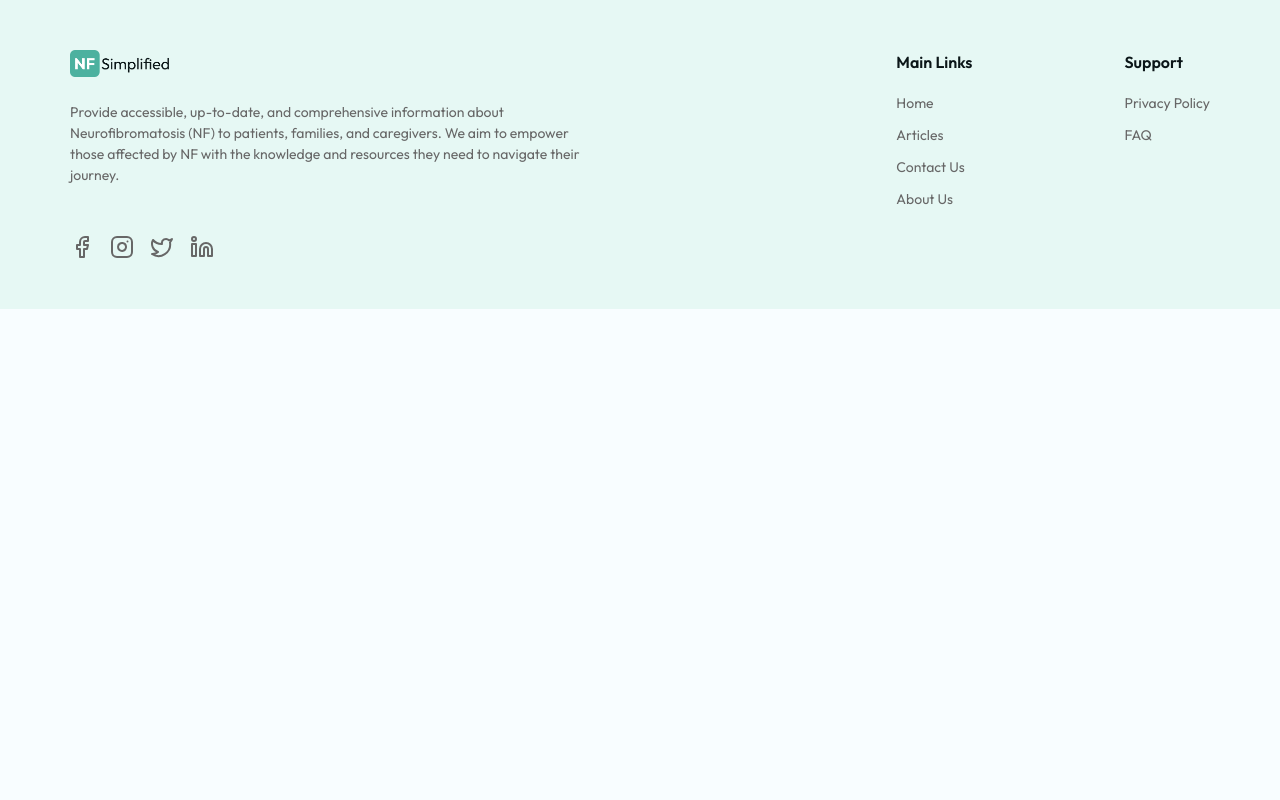
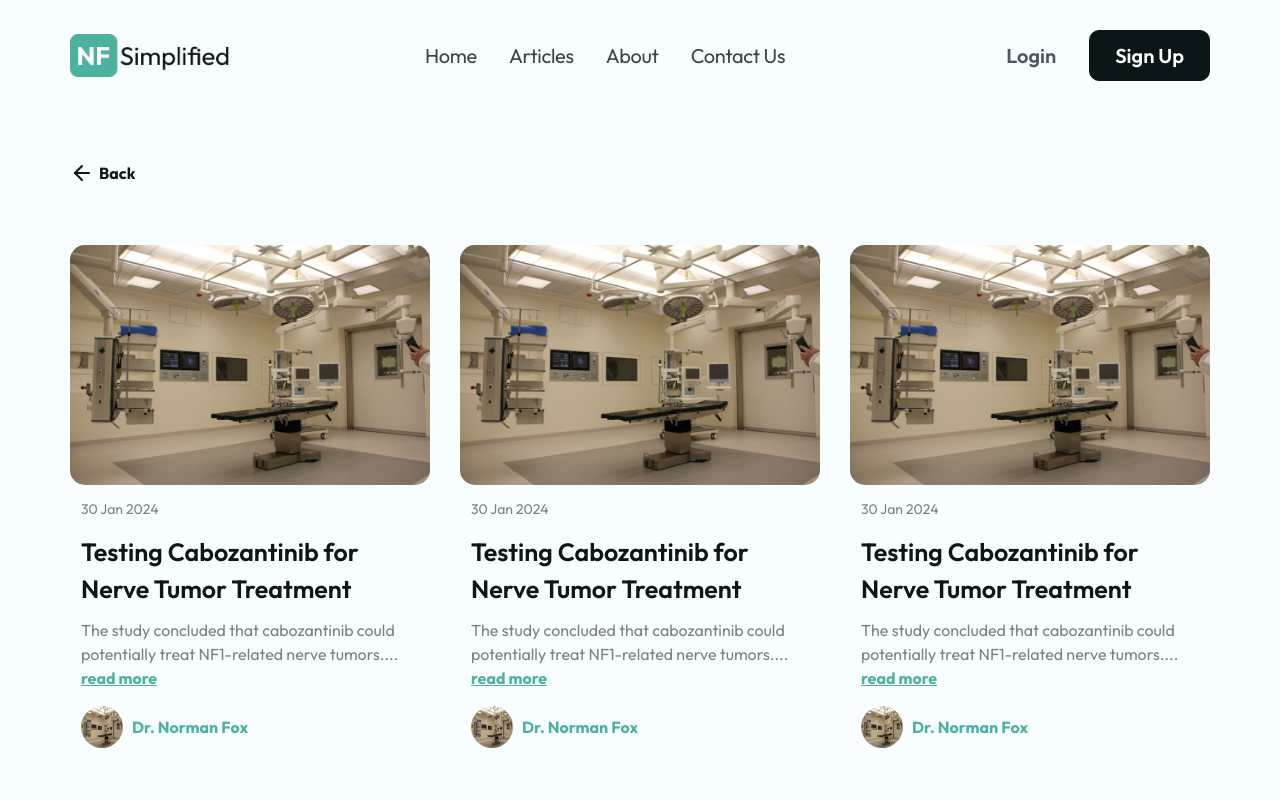
Before and after one commit to kyle94024/NFWebsite, a Next.js app: page /pending-articles in a window 1280 px wide. Shown: the top 800 px of the page. Built offline with nearby package versions, Linux system fonts and the light colour scheme.

Commit message:
pending articles

```diff
--- a/src/app/add-article/page.jsx
+++ b/src/app/add-article/page.jsx
@@ -11,7 +11,10 @@ const AddArticle = () => {
 
             <div className="add-article__content padding">
                 <div className="boxed">
-                    <Link href="/" className="flex items-center gap-2">
+                    <Link
+                        href="/"
+                        className="flex items-center gap-2 font-bold"
+                    >
                         <ArrowLeft />
                         <span> Back</span>
                     </Link>
--- /dev/null
+++ b/src/app/pending-articles/PendingArticlesPage.scss
@@ -0,0 +1,11 @@
+.pending-articles {
+    &__content {
+        padding-top: 5rem;
+        padding-bottom: 8rem;
+        & > .boxed {
+            display: flex;
+            flex-direction: column;
+            gap: 6rem;
+        }
+    }
+}
--- a/src/app/pending-articles/page.jsx
+++ b/src/app/pending-articles/page.jsx
@@ -1,5 +1,152 @@
+import "./PendingArticlesPage.scss";
+import ArticlesListPaginated from "@/components/ArticlesListPaginated/ArticlesListPaginated";
+import img from "../../assets/article-thumbnail.jpeg";
+import Navbar from "@/components/Navbar/Navbar";
+import Link from "next/link";
+import { ArrowLeft } from "lucide-react";
+
+const articles = [
+    {
+        imageUrl: img,
+        date: "30 Jan 2024",
+        title: "Testing Cabozantinib for Nerve Tumor Treatment",
+        summary:
+            "The study concluded that cabozantinib could potentially treat NF1-related nerve tumors....",
+        authorImageUrl: img,
+        authorName: "Dr. Norman Fox",
+    },
+    {
+        imageUrl: img,
+        date: "30 Jan 2024",
+        title: "Testing Cabozantinib for Nerve Tumor Treatment",
+        summary:
+            "The study concluded that cabozantinib could potentially treat NF1-related nerve tumors....",
+        authorImageUrl: img,
+        authorName: "Dr. Norman Fox",
+    },
+    {
+        imageUrl: img,
+        date: "30 Jan 2024",
+        title: "Testing Cabozantinib for Nerve Tumor Treatment",
+        summary:
+            "The study concluded that cabozantinib could potentially treat NF1-related nerve tumors....",
+        authorImageUrl: img,
+        authorName: "Dr. Norman Fox",
+    },
+    {
+        imageUrl: img,
+        date: "30 Jan 2024",
+        title: "Testing Cabozantinib for Nerve Tumor Treatment",
+        summary:
+            "The study concluded that cabozantinib could potentially treat NF1-related nerve tumors....",
+        authorImageUrl: img,
+        authorName: "Dr. Norman Fox",
+    },
+    {
+        imageUrl: img,
+        date: "30 Jan 2024",
+        title: "Testing Cabozantinib for Nerve Tumor Treatment",
+        summary:
+            "The study concluded that cabozantinib could potentially treat NF1-related nerve tumors....",
+        authorImageUrl: img,
+        authorName: "Dr. Norman Fox",
+    },
+    {
+        imageUrl: img,
+        date: "30 Jan 2024",
+        title: "Testing Cabozantinib for Nerve Tumor Treatment",
+        summary:
+            "The study concluded that cabozantinib could potentially treat NF1-related nerve tumors....",
+        authorImageUrl: img,
+        authorName: "Dr. Norman Fox",
+    },
+    {
+        imageUrl: img,
+        date: "30 Jan 2024",
+        title: "Testing Cabozantinib for Nerve Tumor Treatment",
+        summary:
+            "The study concluded that cabozantinib could potentially treat NF1-related nerve tumors....",
+        authorImageUrl: img,
+        authorName: "Dr. Norman Fox",
+    },
+    {
+        imageUrl: img,
+        date: "30 Jan 2024",
+        title: "Testing Cabozantinib for Nerve Tumor Treatment",
+        summary:
+            "The study concluded that cabozantinib could potentially treat NF1-related nerve tumors....",
+        authorImageUrl: img,
+        authorName: "Dr. Norman Fox",
+    },
+    {
+        imageUrl: img,
+        date: "30 Jan 2024",
+        title: "Testing Cabozantinib for Nerve Tumor Treatment",
+        summary:
+            "The study concluded that cabozantinib could potentially treat NF1-related nerve tumors....",
+        authorImageUrl: img,
+        authorName: "Dr. Norman Fox",
+    },
+    {
+        imageUrl: img,
+        date: "30 Jan 2024",
+        title: "Testing Cabozantinib for Nerve Tumor Treatment",
+        summary:
+            "The study concluded that cabozantinib could potentially treat NF1-related nerve tumors....",
+        authorImageUrl: img,
+        authorName: "Dr. Norman Fox",
+    },
+    {
+        imageUrl: img,
+        date: "30 Jan 2024",
+        title: "Testing Cabozantinib for Nerve Tumor Treatment",
+        summary:
+            "The study concluded that cabozantinib could potentially treat NF1-related nerve tumors....",
+        authorImageUrl: img,
+        authorName: "Dr. Norman Fox",
+    },
+    {
+        imageUrl: img,
+        date: "30 Jan 2024",
+        title: "Testing Cabozantinib for Nerve Tumor Treatment",
+        summary:
+            "The study concluded that cabozantinib could potentially treat NF1-related nerve tumors....",
+        authorImageUrl: img,
+        authorName: "Dr. Norman Fox",
+    },
+    {
+        imageUrl: img,
+        date: "30 Jan 2024",
+        title: "Testing Cabozantinib for Nerve Tumor Treatment",
+        summary:
+            "The study concluded that cabozantinib could potentially treat NF1-related nerve tumors....",
+        authorImageUrl: img,
+        authorName: "Dr. Norman Fox",
+    },
+];
 const PendingArticles = () => {
-    return <div className="pending-articles"></div>;
+    return (
+        <div className="pending-articles">
+            <Navbar />
+
+            <div className="pending-articles__content padding">
+                <div className="boxed">
+                    <Link
+                        href="/"
+                        className="flex items-center gap-2 font-bold"
+                    >
+                        <ArrowLeft />
+                        <span> Back</span>
+                    </Link>
+
+                    <ArticlesListPaginated
+                        articles={articles}
+                        articlesPerPage={6}
+                    />
+                </div>
+            </div>
+        </div>
+    );
 };
 
 export default PendingArticles;
```
